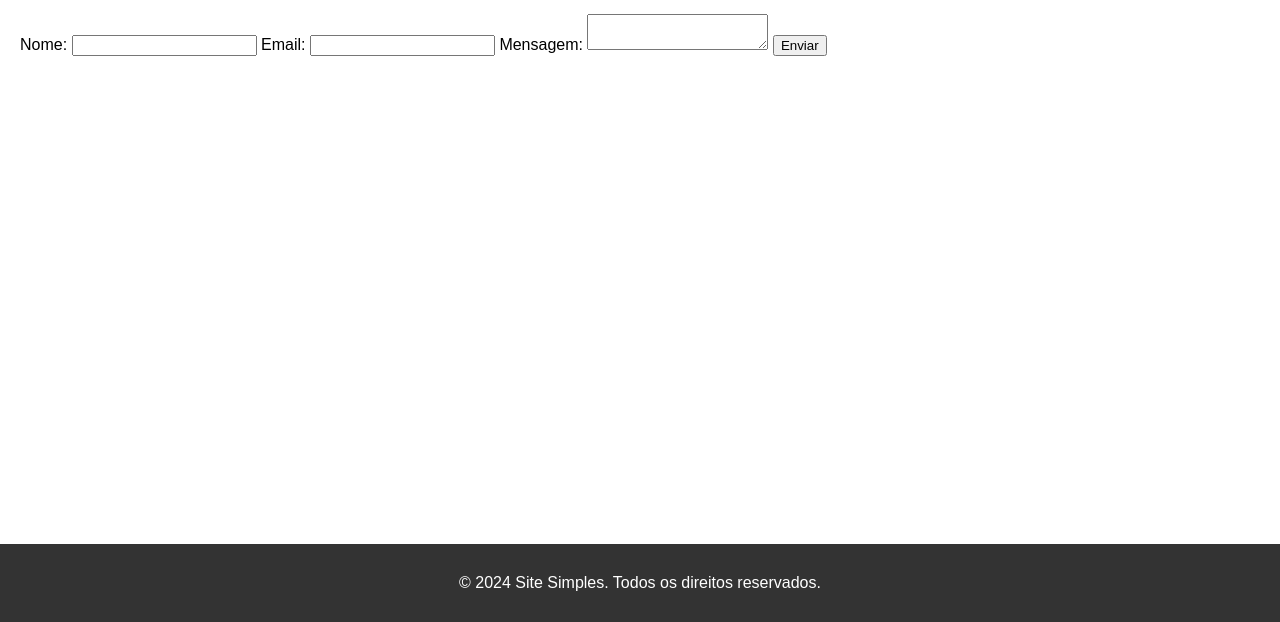
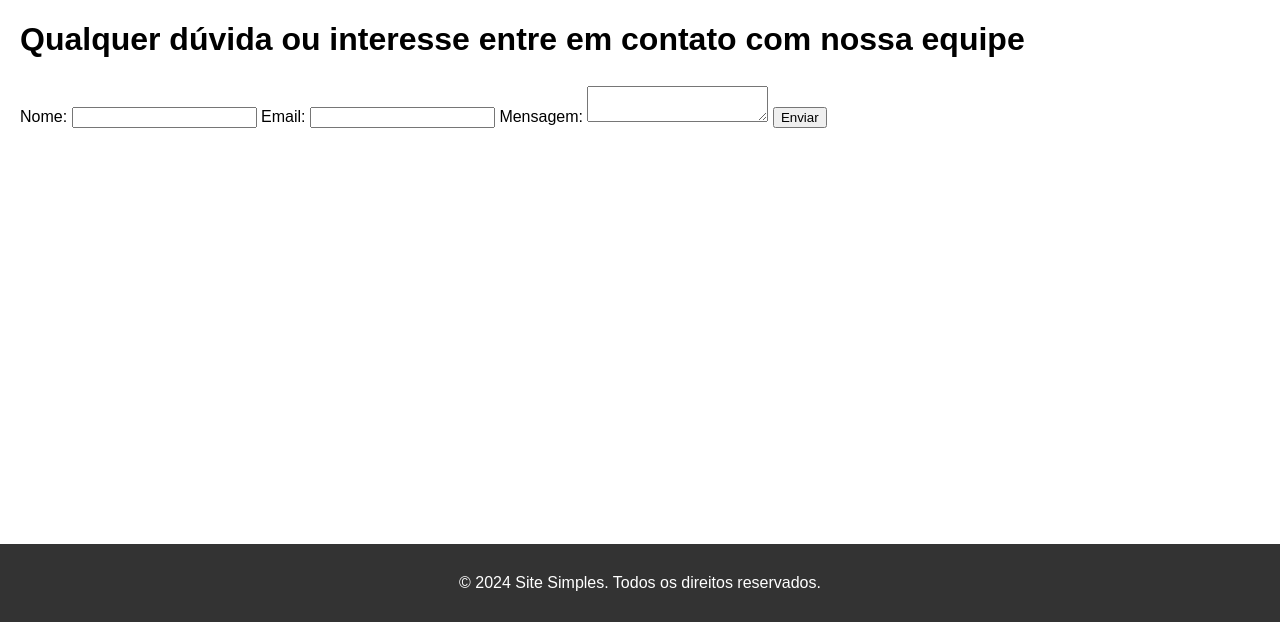
Before and after one commit to alessandra-cropolato/site-simples-, a plain HTML site: page contact.html in a window 1280 px wide. Shown: the part 178-800 px from the top of the page. Drawn offline with Linux system fonts and the light colour scheme; files whose address does not match are found by name.

Commit message:
código teste/5

```diff
--- a/contact.html
+++ b/contact.html
@@ -19,6 +19,7 @@
     </header>
     <main>
         <h1>Contato</h1>
+        <h1> Qualquer dúvida ou interesse entre em contato com nossa equipe</h1>
         <form id="contactForm">
             <label for="name">Nome:</label>
             <input type="text" id="name" name="name" required>
```
